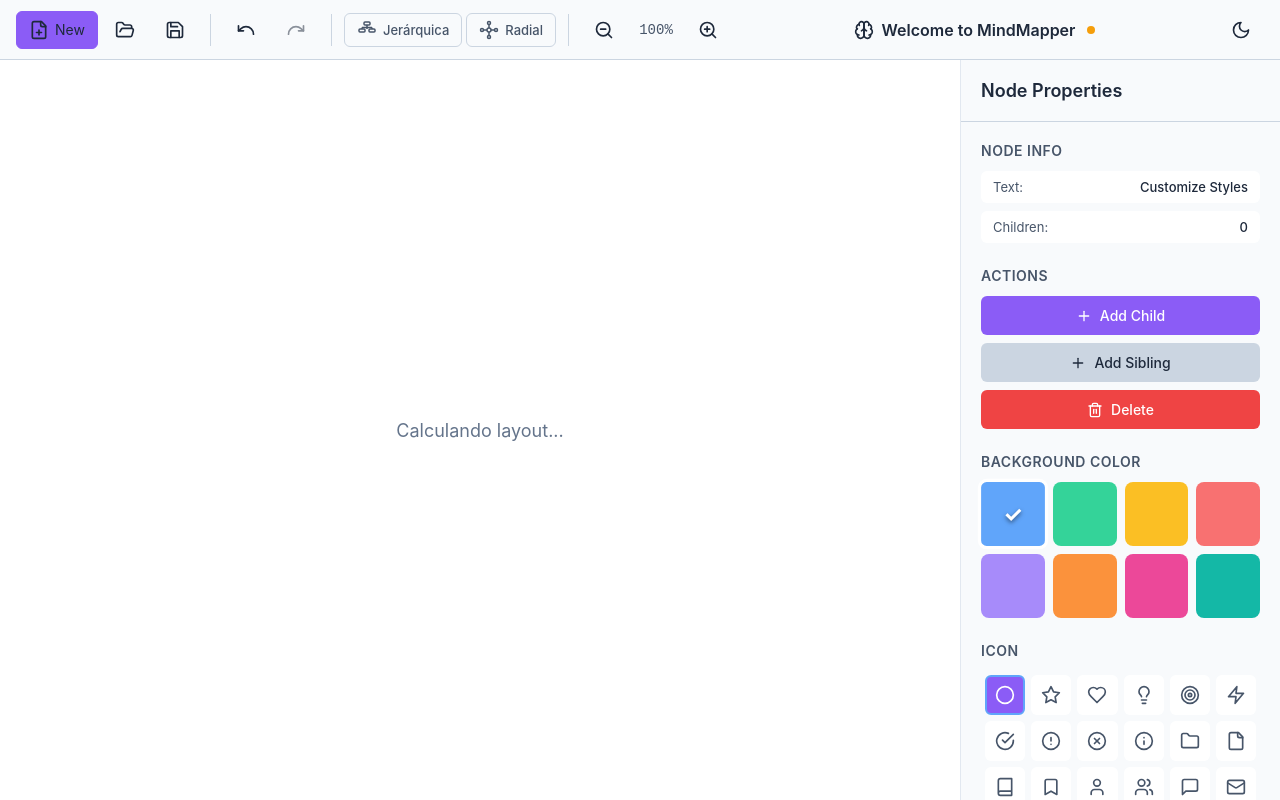
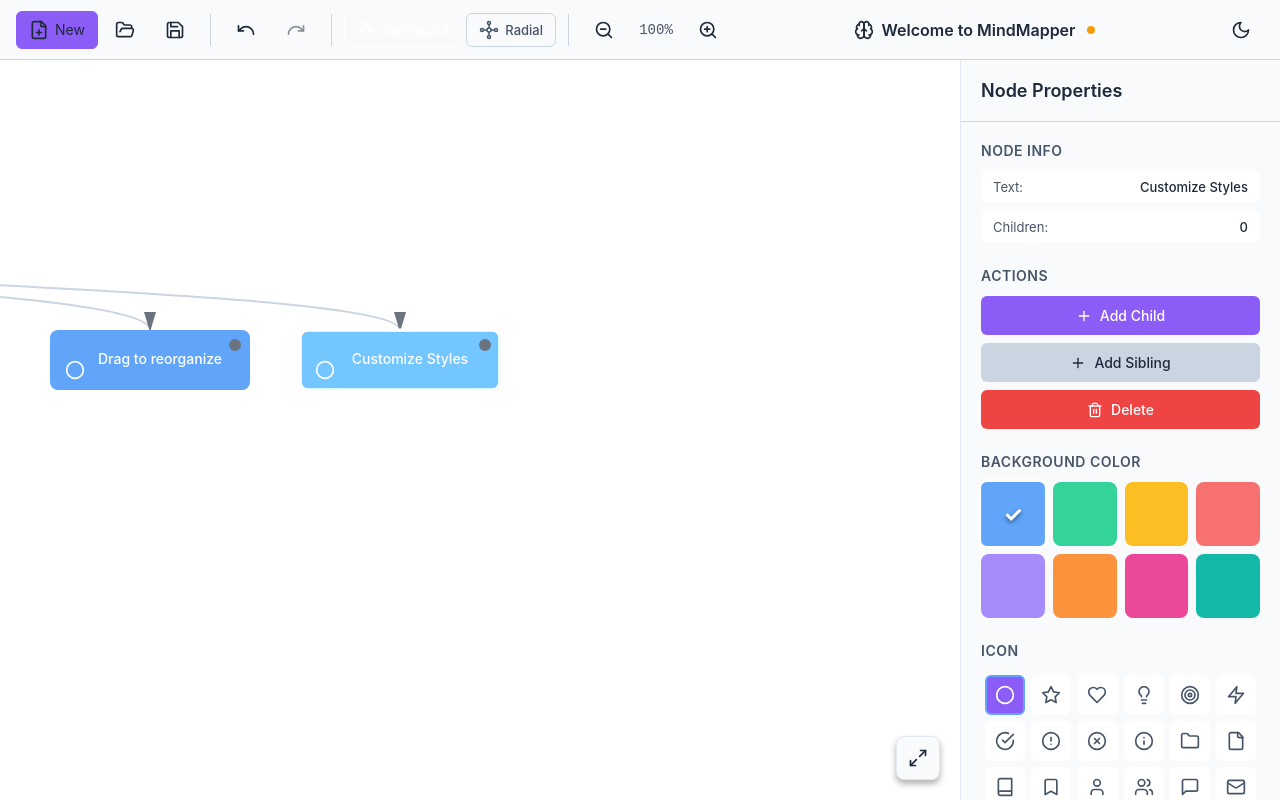
Before and after one commit to Juan-31416/MindMapper, a React (Vite) app: page / in a window 1280 px wide. Built offline with nearby package versions, Linux system fonts and the light colour scheme.

Commit message:
Solved severar errors in actual code after adding the new layout: - /components/Canvas.tsx - /components/Toolbar.tsx - /store/mindMapStore.ts - /types/mindmap.ts - /utils/layout.ts

```diff
--- a/src/renderer/components/Canvas.tsx
+++ b/src/renderer/components/Canvas.tsx
@@ -3,8 +3,7 @@ import * as LucideIcons from 'lucide-react';
 import { useMindMapStore } from '../store/mindMapStore';
 import { calculateLayout, calculateCurvedPath, NODE_WIDTH, NODE_HEIGHT } from '../utils/layout';
 import { createLayout, buildTreeFromNodes } from '../utils/index';
-import { LayoutType, LayoutResults } from '../types/layout';
-import { MindMapNode } from '../types/mindmap';
+import { MindMapNode, LayoutType, LayoutResult } from '../types/mindmap';
 import '../styles/Canvas.css';
 
 const Canvas: React.FC = () => {
@@ -18,6 +17,7 @@ const Canvas: React.FC = () => {
     updateNodeText,
     toggleCollapse,
     setViewport,
+    resetViewport,
     moveNode,
     layout,
   } = useMindMapStore();
@@ -31,11 +31,11 @@ const Canvas: React.FC = () => {
   const [dropTarget, setDropTarget] = useState<string | null>(null);
   const [isAnimating, setIsAnimating] = useState(false);
   const [prevPositions, setPrevPositions] = useState<Record<string, { x: number, y:number }>>({});
-  const [layoutResult, setLayoutResult] = useState<layoutResult | null>(null);
+  const [layoutResult, setLayoutResult] = useState<LayoutResult | null>(null);
 
   // Calculate layout with animation support
   useEffect(() => {
-    if (!currentMap || currentMap.rootNodeId) return;
+    if (!currentMap || !currentMap.rootNodeId) return;
 
     try {
       // Save previous positons for animation
@@ -44,17 +44,26 @@ const Canvas: React.FC = () => {
       if (currentLayout && layoutResult) {
         const positions: Record<string, { x: number, y: number }> = {};
 
-        Object.entries(layoutResult.nodePositions || currentLayout.nodePositions).forEach(([id, pos]) => {
-          positons[id] = { x: pos.x, y: pos.y };
-        });
+        const positionsSource = 'nodePositions' in layoutResult
+          ? layoutResult.nodePositions
+          : 'nodePositions' in currentLayout
+          ? currentLayout.nodePositions
+          : layoutResult.nodes || currentLayout.nodes;
+
+        if (positionsSource && typeof positionsSource === 'object') {
+          Object.entries(positionsSource as Record<string, { x: number, y: number }>).forEach(([id, pos]) => {
+            const position = pos as { x: number; y: number };
+            positions[id] = { x: position.x, y: position.y };
+          });
+        }
         setPrevPositions(positions);
         setIsAnimating(true);
       }
 
       // Build tree and create layout
-      const tree = buildTreeFromNodes(Object.values(currentMap.nodes), currentMap.rootNodeId);
+      const tree = buildTreeFromNodes(currentMap.nodes, currentMap.rootNodeId);
       const result = createLayout(tree, {
-        type: layout || 'hhierarchical',
+        type: layout || 'hierarchical',
         nodeWidth: NODE_WIDTH,
         nodeHeight: NODE_HEIGHT,
 
@@ -108,7 +117,7 @@ const Canvas: React.FC = () => {
 
         // Check for drop targets
         let newDropTarget: string | null = null;
-        const positions = layoutResult.nodePositions || LayoutResult.nodes;
+        const positions = layoutResult?.nodes ?? {};
         Object.entries(positions).forEach(([nodeId, pos]) => {
           if (nodeId === draggedNode) return;
           const nodeX = (pos as any).x || pos.x;
@@ -147,12 +156,12 @@ const Canvas: React.FC = () => {
     if (!layout || !containerRef.current) return;
 
     const container = containerRef.current.getBoundingClientRect();
-    const bounds = LayoutResult.bounds || {
+    const bounds = layoutResult?.size ? {
       minX: 0,
       minY: 0,
-      maxX: layoutResult.size?.width || 800,
-      maxY: layoutResult.size?.height || 600,
-    };
+      maxX: layoutResult.size?.width,
+      maxY: layoutResult.size?.height,
+    }: { minX: 0, minY: 0, maxX: 800, maxY: 600 }
 
     const contentWidth = bounds.maxX - bounds.minX;
     const contentHeight = bounds.maxY - bounds.minY;
@@ -200,7 +209,7 @@ const Canvas: React.FC = () => {
 
 
   const renderNode = (nodeId: string, node: MindMapNode) => {
-    const positions = layoutResult?.nodePositions || layoutResult?.nodes;
+    const positions = (layoutResult && 'nodePositions' in layoutResult) ? (layoutResult as any).nodePositions : layoutResult?.nodes;
     if (!positions) return null;
 
     const position = positions[nodeId];
@@ -372,7 +381,7 @@ const Canvas: React.FC = () => {
   }
 
   // Get connections from layout
-  const connections = layoutResult.connections || layoutResult.edges || [];
+  const connections = layoutResult && 'connections' in layoutResult ? (layoutResult as any).connections : (layoutResult?.edges ?? []);
 
   return (
     <div
@@ -390,25 +399,25 @@ const Canvas: React.FC = () => {
         style={{ cursor: isPanning ? 'grabbing' : 'grab' }}
       >
         <defs>
-          <maker
+          <marker
             id="arrowhead"
-            makerWidth="10"
-            makerHeight="10"
+            markerWidth="10"
+            markerHeight="10"
             refX="9"
             refY="3"
             orient="auto"
           >
-            <poligon
+            <polygon
               points="0 0, 10 3, 0 6"
               fill="#6B7280"
             />
-          </maker>
+          </marker>
         </defs>
 
         <g transform={`translate(${viewport.panX}, ${viewport.panY}) scale(${viewport.zoom})`}>
           {/* Connections */}
           <g className="connections">
-            {layout.connections.map((conn: any, i: number) => {
+            {connections.map((conn: any, i: number) => {
               const path = conn.path || calculateCurvedPath(
                 conn.fromPos || { x: conn.from?.x || 0, y: conn.from?.y || 0 },
                 conn.toPos || { x: conn.to?.x || 0, y: conn.to?.y || 0 });
@@ -447,7 +456,7 @@ const Canvas: React.FC = () => {
 
         <button
           className="reset-view-btn"
-          onClick={resetView}
+          onClick={resetViewport}
           title="Resetear vista"
         >
           <LucideIcons.RotateCcw size={20} />
--- a/src/renderer/components/Toolbar.tsx
+++ b/src/renderer/components/Toolbar.tsx
@@ -3,7 +3,6 @@ import * as LucideIcons from 'lucide-react';
 import { useMindMapStore } from '../store/mindMapStore';
 import { toggleTheme, getCurrentTheme } from '../utils/theme';
 import { getAvailableTemplates } from '../templates/brainstorming';
-import { LayoutToggle } from './Toolbar/LayoutToggle';
 import '../styles/Toolbar.css';
 
 const Toolbar: React.FC = () => {
@@ -22,8 +21,8 @@ const Toolbar: React.FC = () => {
   } = useMindMapStore();
 
   // Layout state
-  const layout = useMindMapStore((state) => state.ui?.layout || state.layout);
-  const setLayout = useMindMapStore((state) => state.ui?.setLayout || state.setLayout);
+  const layout = useMindMapStore((state) => state.layout);
+  const setLayout = useMindMapStore((state) => state.setLayout);
 
   const [theme, setTheme] = useState(getCurrentTheme());
   const [showTemplates, setShowTemplates] = useState(false);
@@ -66,6 +65,10 @@ const Toolbar: React.FC = () => {
 
   const handleZoomOut = () => {
     setViewport({ zoom: Math.max(viewport.zoom - 0.2, 0.1) });
+  };
+
+  const handleLayoutChange = (layoutType: 'hierarchical' | 'radial') => {
+    setLayout(layoutType);
   };
 
   return (
--- a/src/renderer/store/mindMapStore.ts
+++ b/src/renderer/store/mindMapStore.ts
@@ -1,6 +1,5 @@
 import { create } from 'zustand';
-import { MindMap, MindMapNode, NodeStyle, ViewportState, DEFAULT_NODE_STYLE } from '../types/mindmap';
-import { LayoutType } from '../types/layout';
+import { MindMap, MindMapNode, NodeStyle, ViewportState, LayoutType, DEFAULT_NODE_STYLE } from '../types/mindmap';
 import { serializeToJSON, preparePDFExport, getExportBaseName } from '../utils/exporters';
 import { importFromContent } from '../utils/importers';
 import { calculateLayout } from '../utils/layout';
@@ -20,7 +19,7 @@ interface MindMapStore {
 
   // UI preferences
   layout: LayoutType;
-  theme: 'Light' | 'dark';
+  theme: 'light' | 'dark';
 
   // History for undo/redo
   history: MindMap[];
@@ -131,6 +130,8 @@ export const useMindMapStore = create<MindMapStore>((set, get) => {
     selectedNodeId: null,
     editingNodeId: null,
     viewport: { zoom: 1, panX: 0, panY: 0 },
+    layout: preferences.layout || 'hierarchical',
+    theme: preferences.theme || 'light',
     history: [],
     historyIndex: -1,
     currentFilePath: null,
@@ -395,7 +396,7 @@ export const useMindMapStore = create<MindMapStore>((set, get) => {
       if (!currentMap) return;
 
       // Calculate layout to get node position
-      const layout = calculateLayout(currentMap.nodes, currentMap.rootNodeId);
+      const layout = calculateLayout(currentMap.nodes, currentMap.rootNodeId) as any;
       const nodePosition = layout.nodePositions[nodeId];
 
       if (!nodePosition) return;
--- a/src/renderer/types/mindmap.ts
+++ b/src/renderer/types/mindmap.ts
@@ -135,7 +135,7 @@ export interface LayoutResult {
 export interface LayoutConfig {
   type: LayoutType;
   nodeWidth?: number;
-  nodeheight?: number;
+  nodeHeight?: number;
 
   // Hierarchical specific
   rankSep?: number;
--- a/src/renderer/utils/layout.ts
+++ b/src/renderer/utils/layout.ts
@@ -125,7 +125,7 @@ interface RadialConfig {
   levelGap?: number;
   angleStart?: number;
   nodeWidth: number;
-  nodeheight: number;
+  nodeHeight: number;
 }
 
 interface SubtreeInfo {
@@ -148,7 +148,7 @@ export class RadialLayout {
     this.levelGap = config.levelGap ?? 150;
     this.angleStart = config.angleStart ?? -Math.PI / 2;
     this.nodeWidth = config.nodeWidth;
-    this.nodeHeight = config.nodeheight;
+    this.nodeHeight = config.nodeHeight;
     this.subtreeSizes = new Map();
     this.subtreeAngles = new Map();
   }
@@ -218,7 +218,7 @@ export class RadialLayout {
     angleEnd: number,
     depth: number,
   ): void {
-    this.subtreeAngles.get(node.id, {
+    this.subtreeAngles.set(node.id, {
       size: this.subtreeSizes.get(node.id) ?? 1,
       angleStart,
       angleEnd
@@ -368,7 +368,7 @@ export const calculateLayout = (
 
     const radialLayout = new RadialLayout({
       nodeWidth: config?.nodeWidth || NODE_WIDTH,
-      nodeheight: config?.nodeHeight || NODE_HEIGHT,
+      nodeHeight: config?.nodeHeight || NODE_HEIGHT,
       r0: config?.r0,
       levelGap: config?.levelGap,
       angleStart: config?.angleStart,
@@ -443,7 +443,7 @@ export const createLayout = (
   if (config.type === 'radial') {
     const radialLayout = new RadialLayout({
       nodeWidth: config.nodeWidth || NODE_WIDTH,
-      nodeheight: config.nodeHeight || NODE_HEIGHT,
+      nodeHeight: config.nodeHeight || NODE_HEIGHT,
       r0: config.r0,
       levelGap: config.levelGap,
       angleStart: config.angleStart,
@@ -457,6 +457,11 @@ export const createLayout = (
     const flatten = (node: TreeNode) => {
       if (node.data) {
         nodes[node.id] = node.data;
+      };
+
+      if (node.children) {
+        node.children.forEach(child => flatten(child));
+      }
     };
 
     flatten(tree);
@@ -488,4 +493,3 @@ export const createLayout = (
     };
   }
 };
-}
```
Lines whose indentation alone changed are shown as unchanged.
